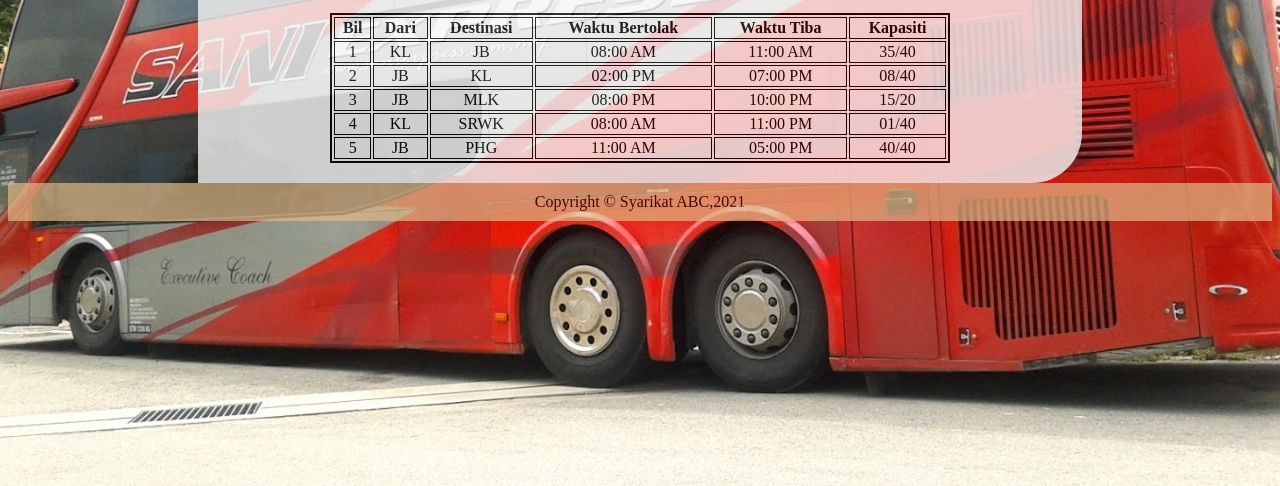
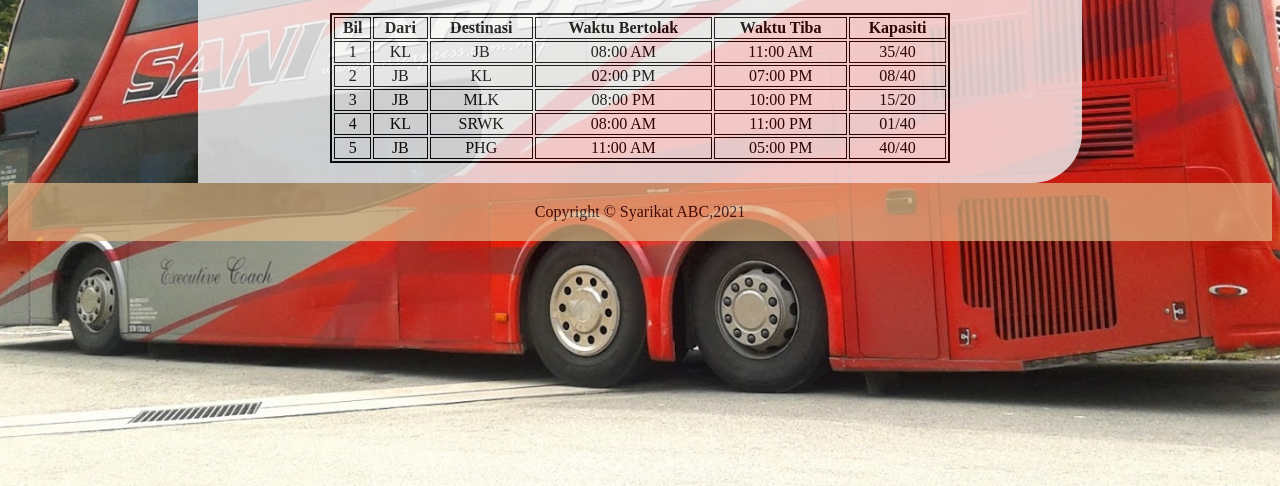
Before and after one commit to deanaamirra/LATIH_TUBI_2, a plain HTML site: page index.html in a window 1280 px wide. Shown: the part 314-800 px from the top of the page. Drawn offline with Linux system fonts and the light colour scheme.

Commit message:
Update index.html

```diff
--- a/index.html
+++ b/index.html
@@ -73,8 +73,8 @@
       text-align: center;
       opacity: 0.7;
       background-color: burlywood;
-      padding-top: 10px;
-      padding-bottom: 10px;
+      padding-top: 20px;
+      padding-bottom: 20px;
       }
     </style>
   </head>
```
